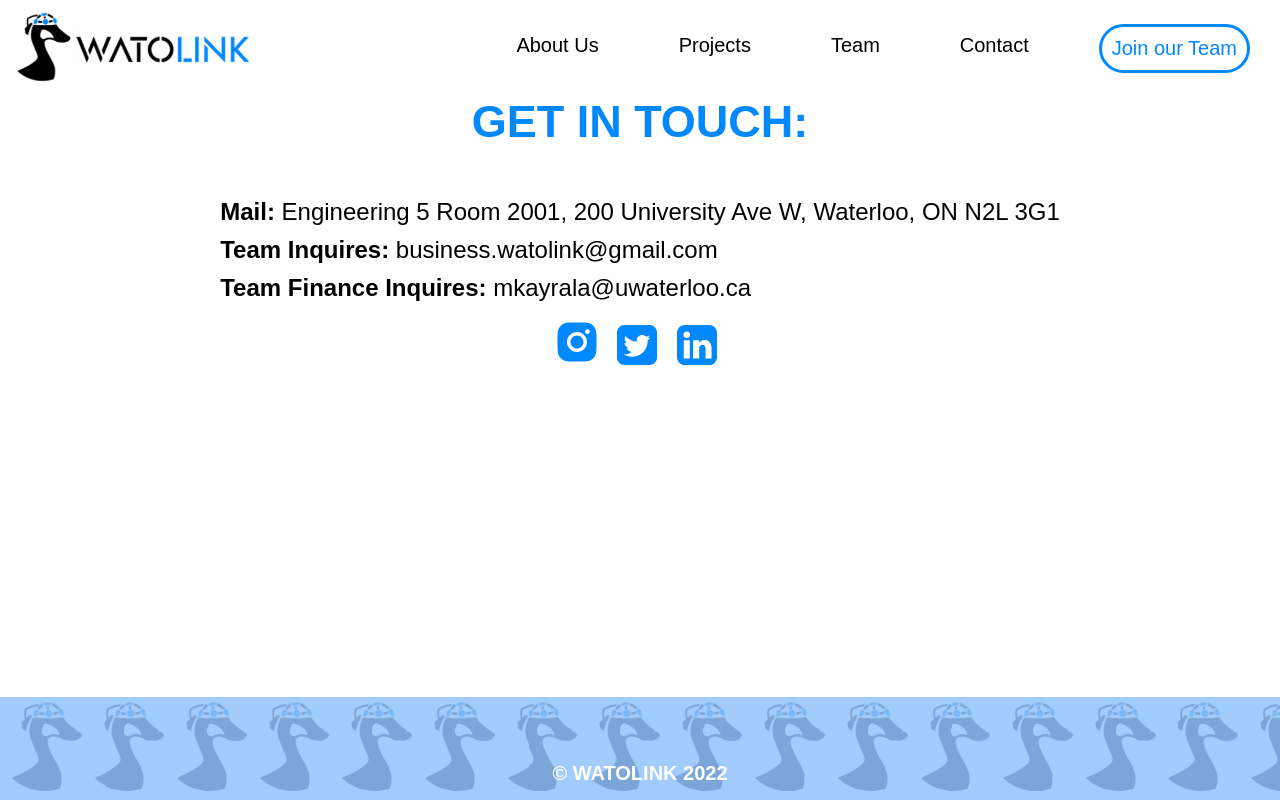
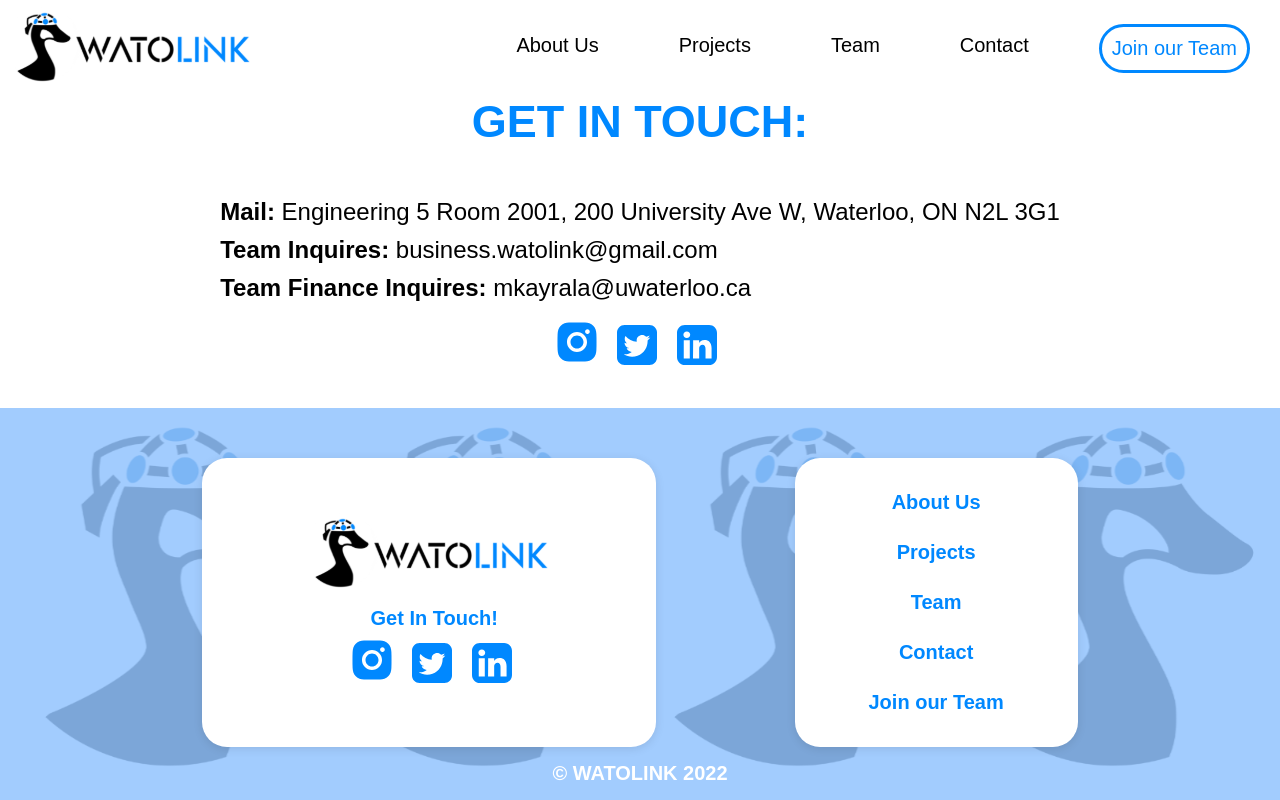
Before and after one commit to WATOLINK/main-website, a Next.js app: page /contact in a window 1280 px wide. Built offline with nearby package versions, Linux system fonts and the light colour scheme.

Commit message:
removed different footer conditional for contact page

```diff
--- a/components/Footer.js
+++ b/components/Footer.js
@@ -60,7 +60,6 @@
 export default function Footer({ page, bottomed = false }) {
     return (
         <Container>
-            {page !== 'Contact' && (
             <TopContainer bottomed={bottomed}>
                 <SocialMediaBlock />
                 <LinkContainer>
@@ -71,7 +70,6 @@
                     ))}
                 </LinkContainer>
             </TopContainer>
-            )}
             <StyledCopyright> &copy; WATOLINK 2022 </StyledCopyright>
         </Container>
     )
```
Lines whose indentation alone changed are shown as unchanged.
